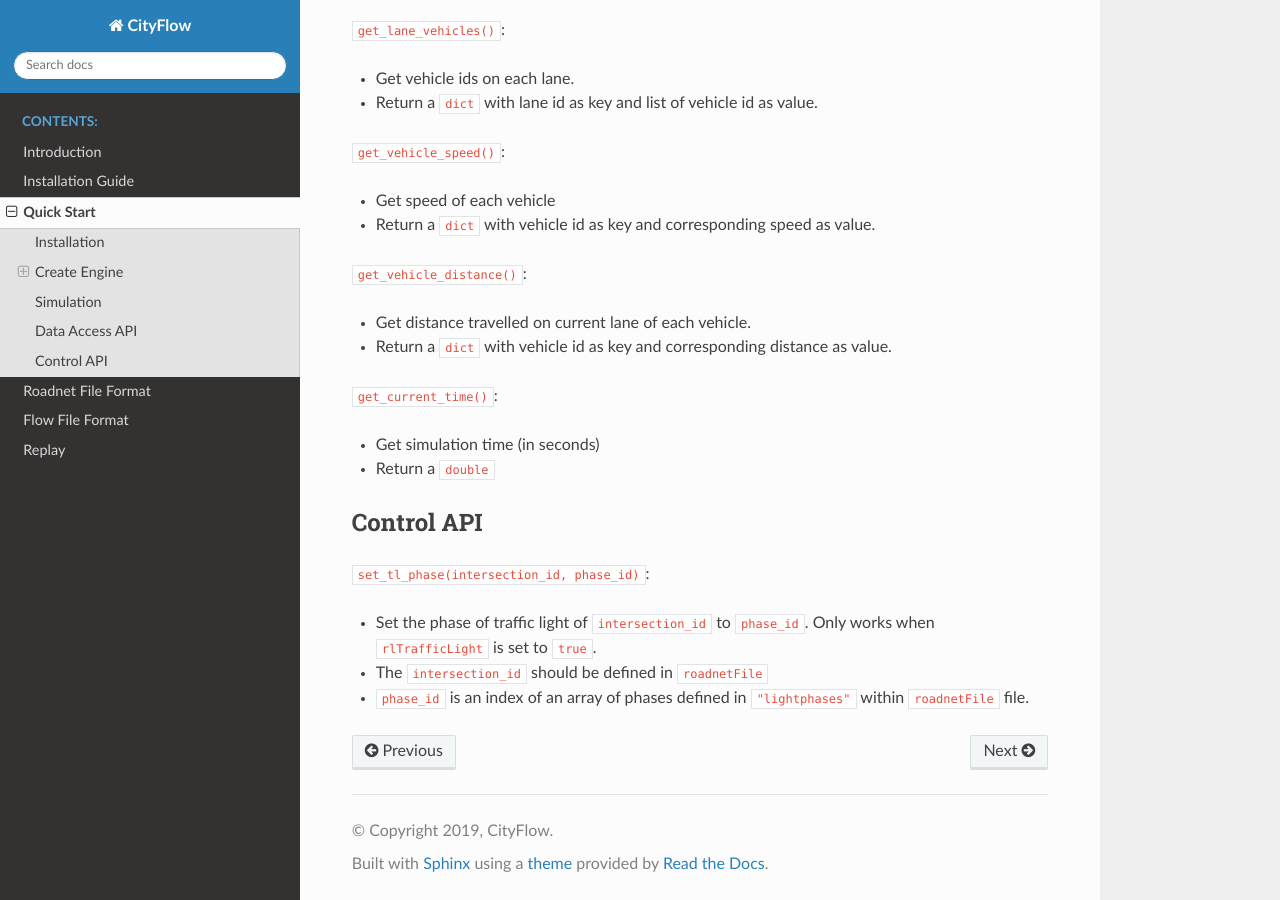
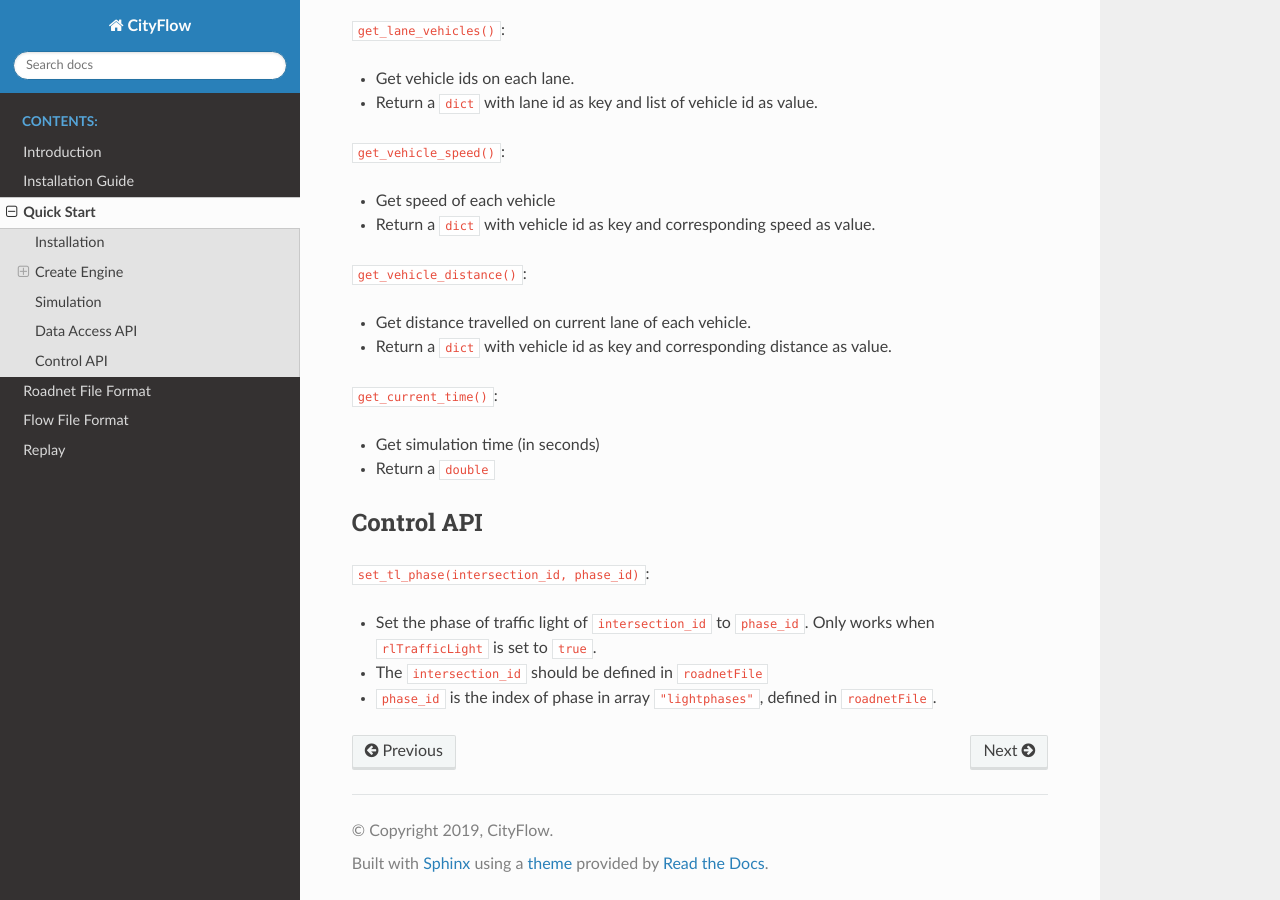
Before and after one commit to cityflow-project/CityFlow, a Sphinx documentation site: the page built from docs/source/start.rst, in a window 1280 px wide and 900 px high, scrolled down 2273 px. Built offline with Sphinx 7.4.7 and the Read the Docs theme 2.0.0, drawn with Linux system fonts in a browser that asks for light colours.

Commit message:
Update docs/source/start.rst
Co-Authored-By: zhc134 <44251346+zhc134@users.noreply.github.com>

```diff
--- a/docs/source/start.rst
+++ b/docs/source/start.rst
@@ -122,4 +122,4 @@
 
 - Set the phase of traffic light of ``intersection_id`` to ``phase_id``. Only works when ``rlTrafficLight`` is set to ``true``.
 - The ``intersection_id`` should be defined in ``roadnetFile``
-- ``phase_id`` is an index of an array of phases defined in ``"lightphases"`` within ``roadnetFile`` file.
+- ``phase_id`` is the index of phase in array ``"lightphases"``, defined in ``roadnetFile``.
```
